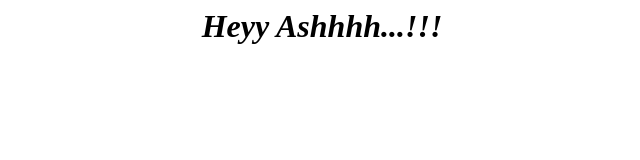
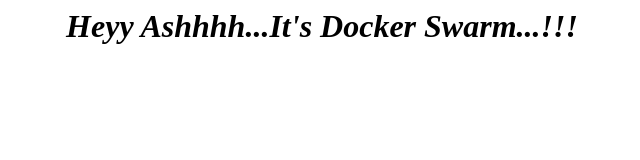
Before and after one commit to Aishwarya9103/try1, a plain HTML site: page index.html in a window 1280 px wide. Shown: the whole page, without its empty margins (318-958 px from the left). Drawn offline with Linux system fonts and the light colour scheme.

Commit message:
docker swarm

```diff
--- a/index.html
+++ b/index.html
@@ -1 +1 @@
-<h1><i><center>Heyy Ashhhh...!!!</center></i></h1>
+<h1><i><center>Heyy Ashhhh...It's Docker Swarm...!!!</center></i></h1>
```
